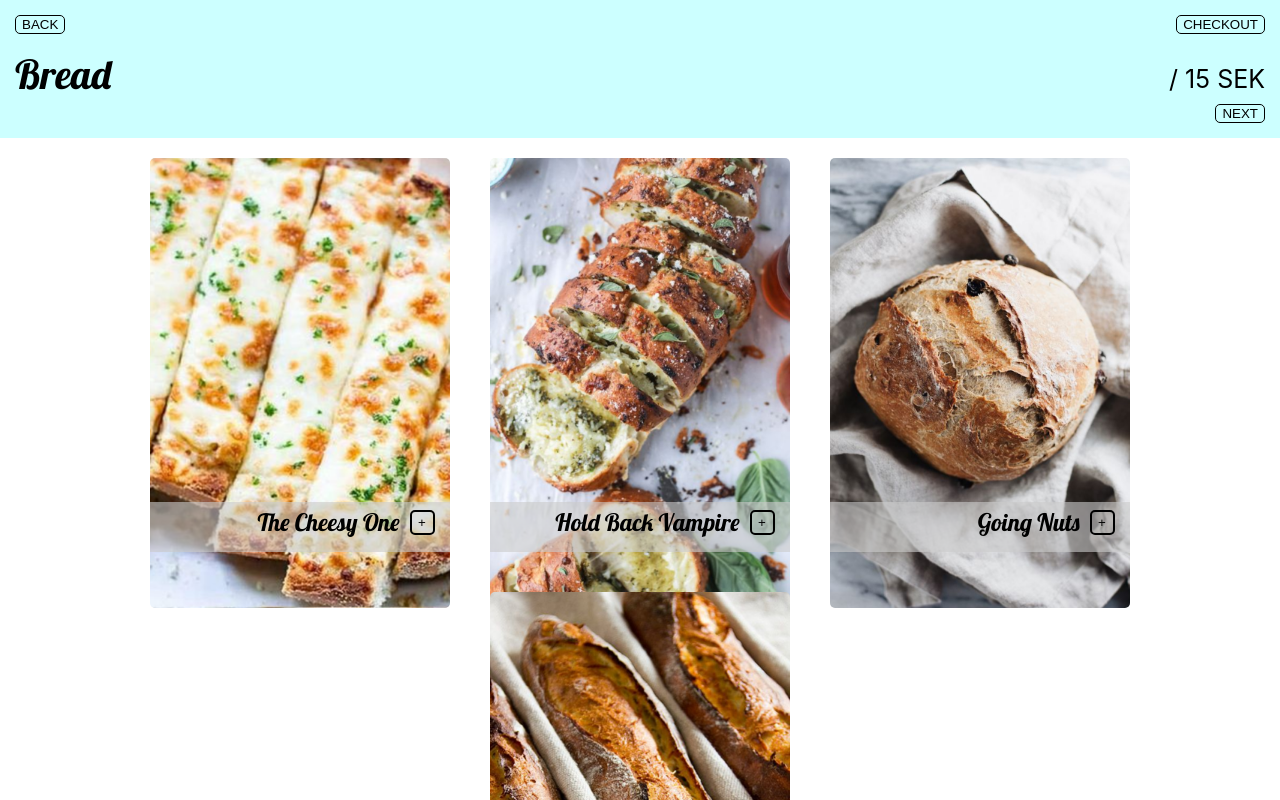
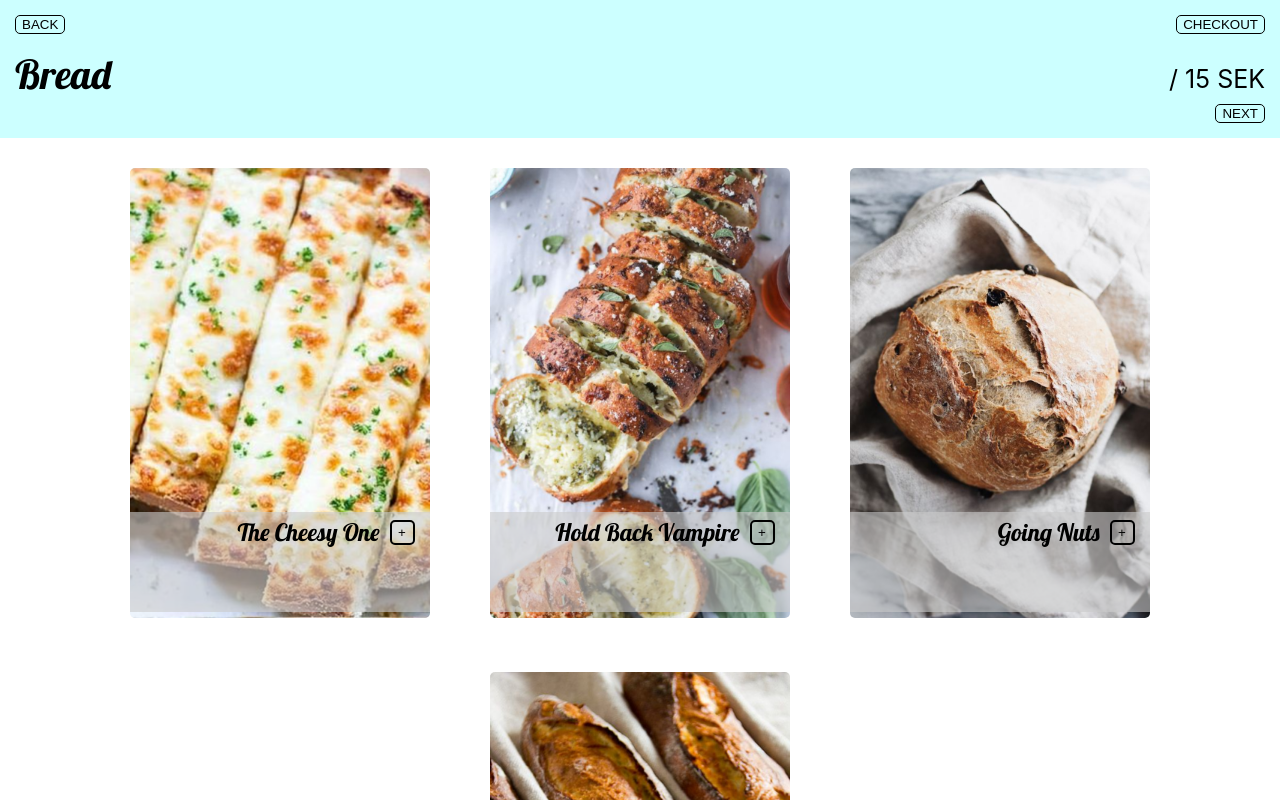
Before and after one commit to Isabelle-123/whatsoup, a React (Create React App) app in the folder client/: page /bread in a window 1280 px wide. Shown: the top 800 px of the page. Built offline with nearby package versions, Linux system fonts and the light colour scheme; no server answers.

Commit message:
fixed bug

```diff
--- a/client/src/components/menu/menuStyle.module.css
+++ b/client/src/components/menu/menuStyle.module.css
@@ -64,7 +64,7 @@
 
   .cards {
     width: 250px;
-    margin: 10px;
+    padding: 10px;
   }
 
   img {
@@ -75,6 +75,7 @@
     width: 96.5%;
     position: relative;
     margin-top: -110px;
+    height: 90px;
   }
 }
 
```
